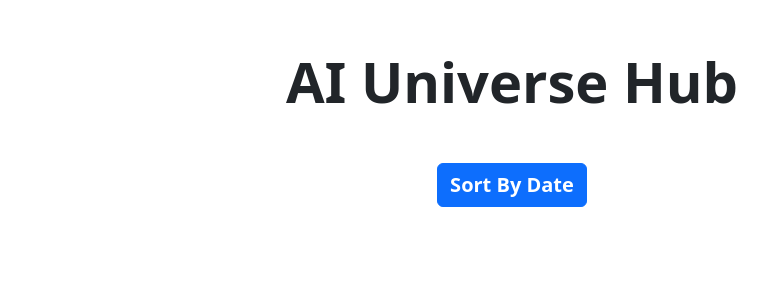
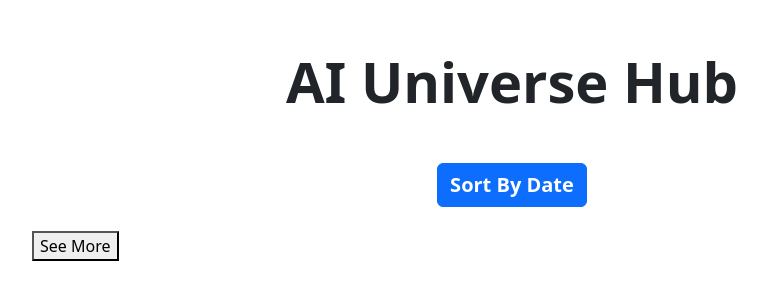
Before and after one commit to sakibhossainwd/AI-Universe-Hub, a plain HTML site: page index.html in a window 1280 px wide. Shown: the whole page, without its empty margins (128-895 px from the left). Drawn offline with nearby package versions, Linux system fonts and the light colour scheme; no server answers.

Commit message:
see more buttton aded

```diff
--- a/index.html
+++ b/index.html
@@ -21,8 +21,10 @@
 
               </div>
         </section>
-
-
+<!-- see more part -->
+        <section>
+          <button>See More</button>
+        </section>
         <!-- modal part -->
         <section>
   <!-- Modal -->
```
